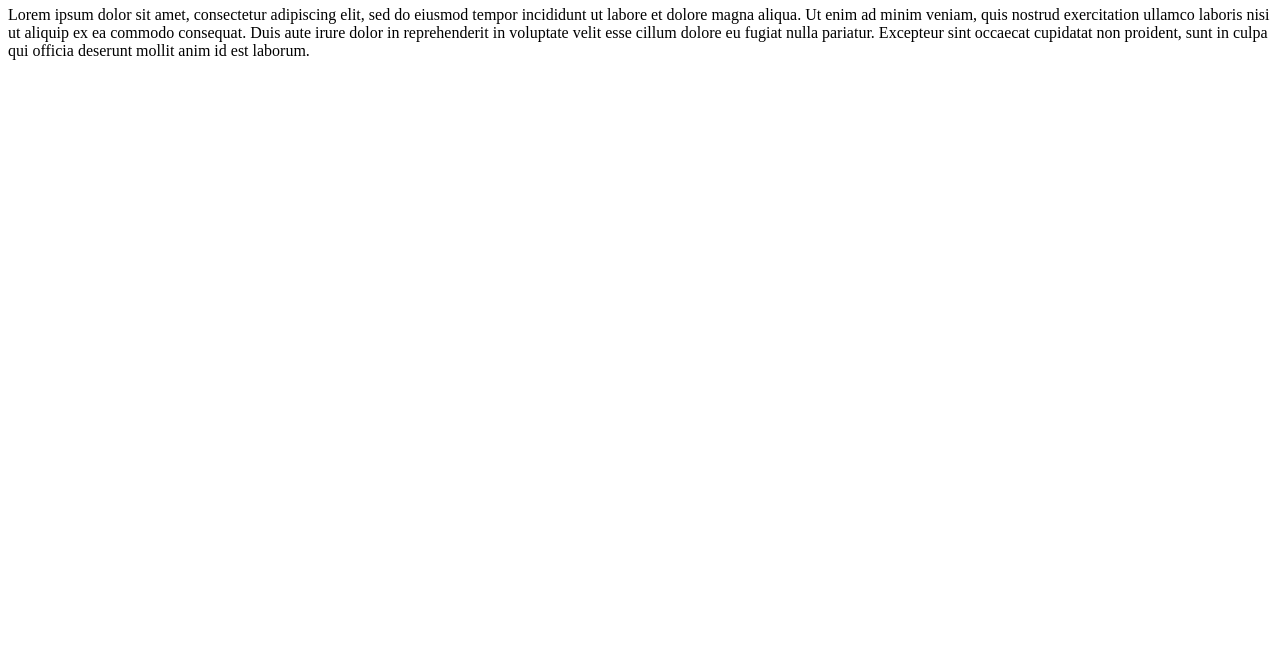
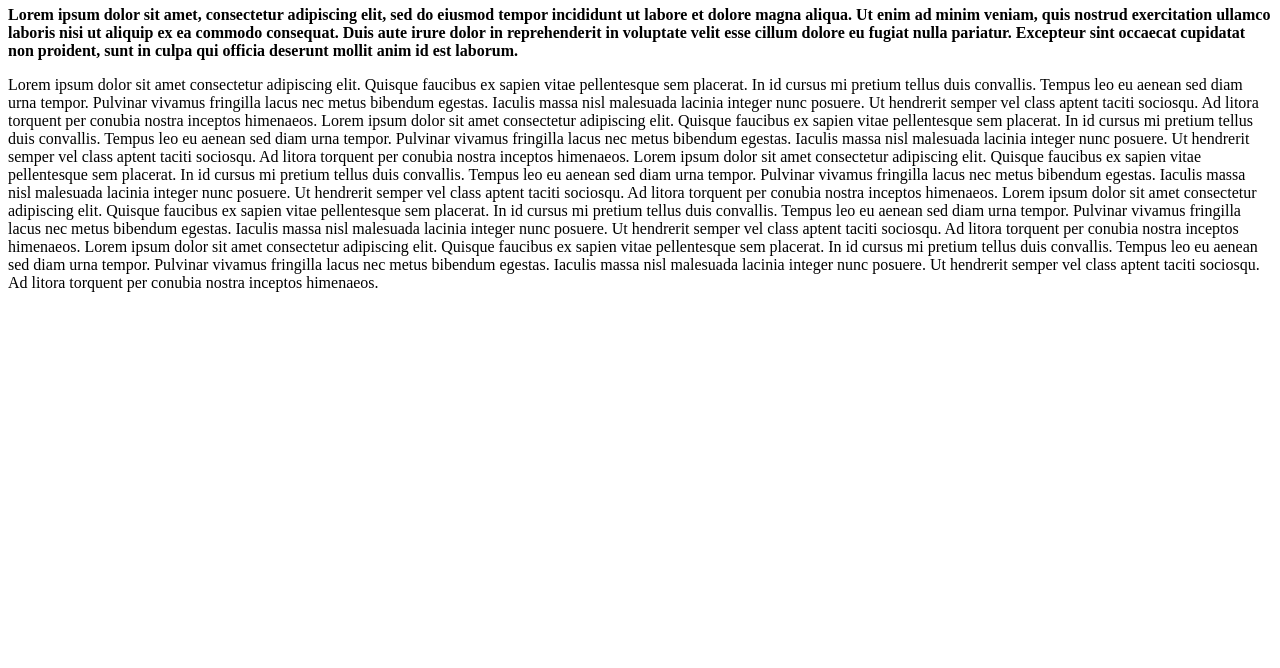
Before and after one commit to devJay03/git-demo-2c, a plain HTML site: page index.html in a window 1280 px wide. Shown: the part 132-800 px from the top of the page. Drawn offline with Linux system fonts and the light colour scheme.

Commit message:
3rd version

```diff
--- a/index.html
+++ b/index.html
@@ -8,8 +8,8 @@
   </head>
   <body>
     <h1>Hello World!</h1>
-    <h1>ver 2</h1>
-    <p>
+    <h1>ver 3</h1>
+    <p class="blue">
       Lorem ipsum dolor sit amet, consectetur adipiscing elit, sed do eiusmod
       tempor incididunt ut labore et dolore magna aliqua. Ut enim ad minim
       veniam, quis nostrud exercitation ullamco laboris nisi ut aliquip ex ea
@@ -18,5 +18,39 @@
       cupidatat non proident, sunt in culpa qui officia deserunt mollit anim id
       est laborum.
     </p>
+
+    <p>
+      Lorem ipsum dolor sit amet consectetur adipiscing elit. Quisque faucibus
+      ex sapien vitae pellentesque sem placerat. In id cursus mi pretium tellus
+      duis convallis. Tempus leo eu aenean sed diam urna tempor. Pulvinar
+      vivamus fringilla lacus nec metus bibendum egestas. Iaculis massa nisl
+      malesuada lacinia integer nunc posuere. Ut hendrerit semper vel class
+      aptent taciti sociosqu. Ad litora torquent per conubia nostra inceptos
+      himenaeos. Lorem ipsum dolor sit amet consectetur adipiscing elit. Quisque
+      faucibus ex sapien vitae pellentesque sem placerat. In id cursus mi
+      pretium tellus duis convallis. Tempus leo eu aenean sed diam urna tempor.
+      Pulvinar vivamus fringilla lacus nec metus bibendum egestas. Iaculis massa
+      nisl malesuada lacinia integer nunc posuere. Ut hendrerit semper vel class
+      aptent taciti sociosqu. Ad litora torquent per conubia nostra inceptos
+      himenaeos. Lorem ipsum dolor sit amet consectetur adipiscing elit. Quisque
+      faucibus ex sapien vitae pellentesque sem placerat. In id cursus mi
+      pretium tellus duis convallis. Tempus leo eu aenean sed diam urna tempor.
+      Pulvinar vivamus fringilla lacus nec metus bibendum egestas. Iaculis massa
+      nisl malesuada lacinia integer nunc posuere. Ut hendrerit semper vel class
+      aptent taciti sociosqu. Ad litora torquent per conubia nostra inceptos
+      himenaeos. Lorem ipsum dolor sit amet consectetur adipiscing elit. Quisque
+      faucibus ex sapien vitae pellentesque sem placerat. In id cursus mi
+      pretium tellus duis convallis. Tempus leo eu aenean sed diam urna tempor.
+      Pulvinar vivamus fringilla lacus nec metus bibendum egestas. Iaculis massa
+      nisl malesuada lacinia integer nunc posuere. Ut hendrerit semper vel class
+      aptent taciti sociosqu. Ad litora torquent per conubia nostra inceptos
+      himenaeos. Lorem ipsum dolor sit amet consectetur adipiscing elit. Quisque
+      faucibus ex sapien vitae pellentesque sem placerat. In id cursus mi
+      pretium tellus duis convallis. Tempus leo eu aenean sed diam urna tempor.
+      Pulvinar vivamus fringilla lacus nec metus bibendum egestas. Iaculis massa
+      nisl malesuada lacinia integer nunc posuere. Ut hendrerit semper vel class
+      aptent taciti sociosqu. Ad litora torquent per conubia nostra inceptos
+      himenaeos.
+    </p>
   </body>
 </html>
--- a/style.css
+++ b/style.css
@@ -1,3 +1,7 @@
 h1 {
   color: red;
 }
+
+.blue {
+  font-weight: bold;
+}
```
